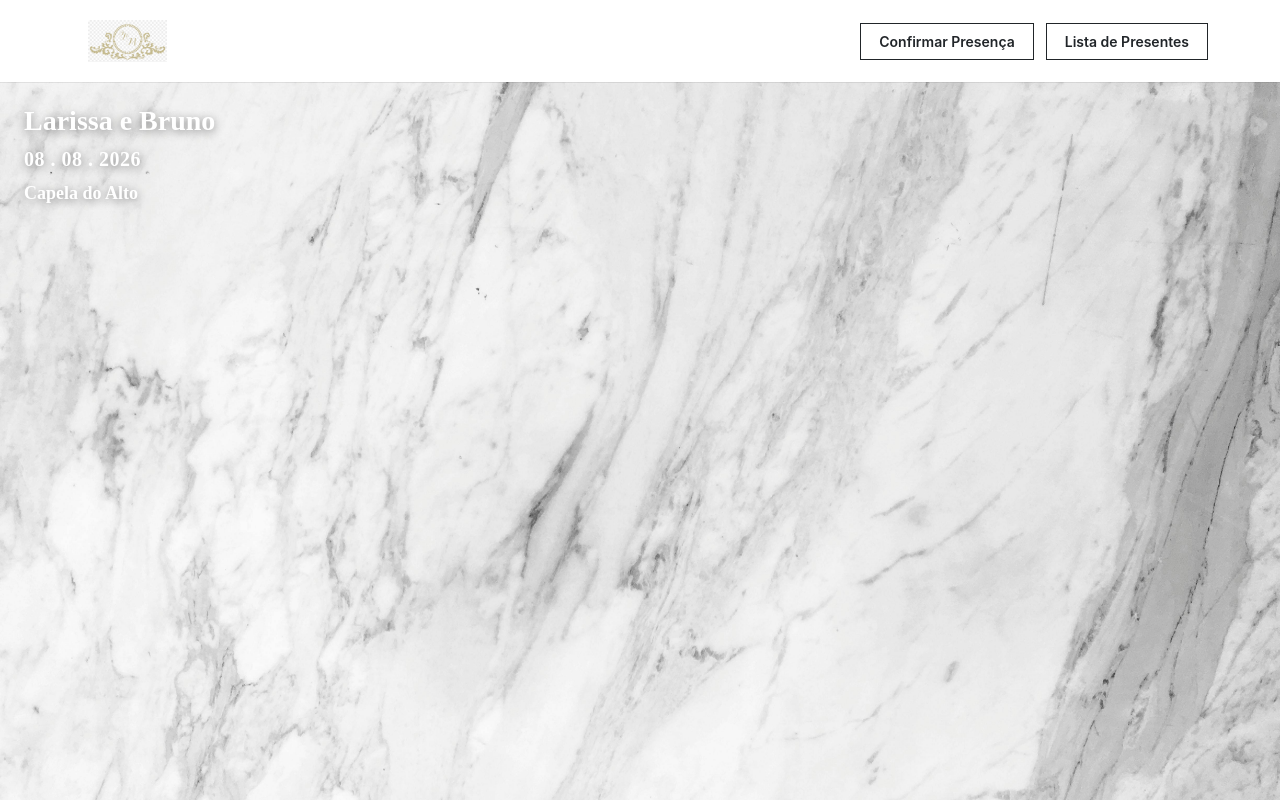
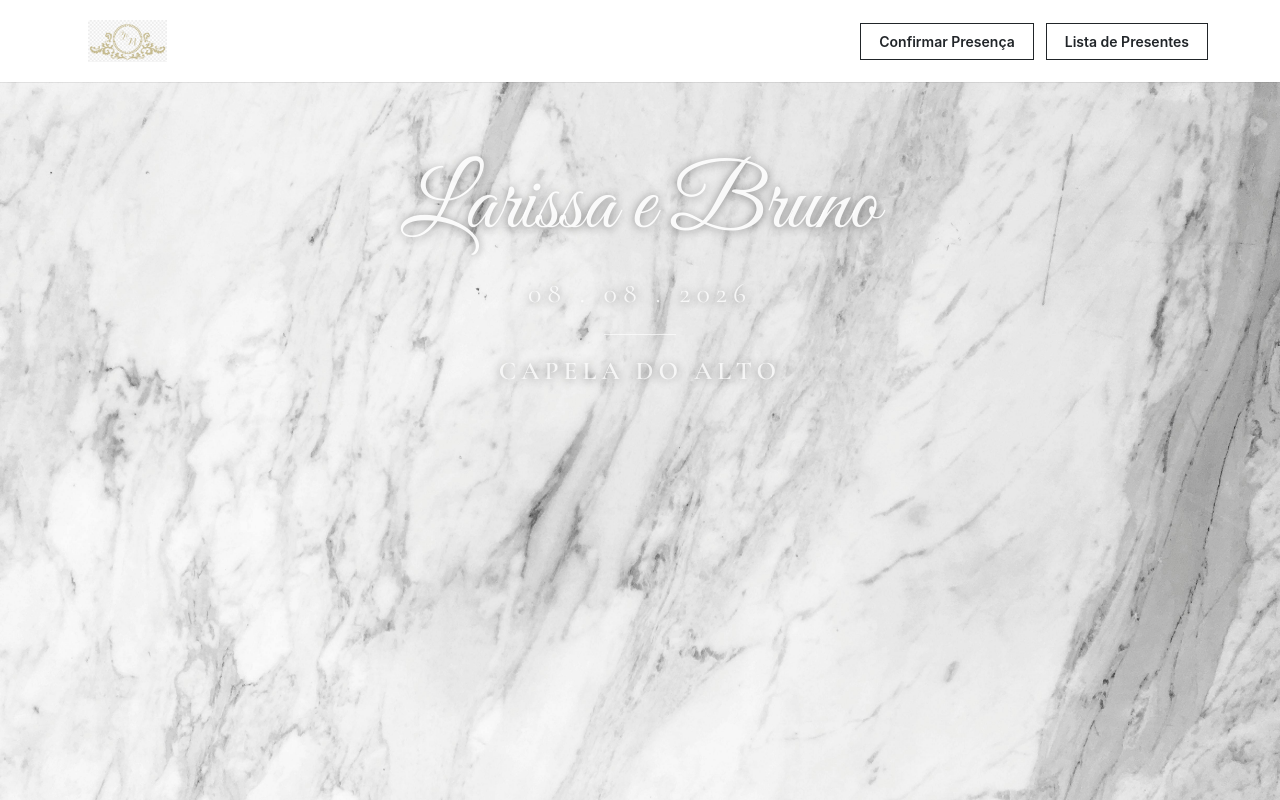
Before and after one commit to baradelbruno/wedding-ui, a React (Vite) app: page / in a window 1280 px wide. Shown: the top 800 px of the page. Built offline with nearby package versions, Linux system fonts and the light colour scheme; no server answers.

Commit message:
updated font and text

```diff
--- a/src/index.css
+++ b/src/index.css
@@ -1,3 +1,5 @@
+@import url('https://fonts.googleapis.com/css2?family=Cormorant+Garamond:wght@400;600&family=Great+Vibes&display=swap');
+
 * {
   margin: 0;
   padding: 0;
--- a/src/pages/HomePage.css
+++ b/src/pages/HomePage.css
@@ -43,33 +43,48 @@
 
 .hero-overlay {
   position: absolute;
-  top: 24px;
-  left: 24px;
+  top: 80px;
+  left: 50%;
+  transform: translateX(-50%);
   padding: 0;
   border-radius: 0;
   background: transparent;
-  color: #ffffff;
-  font-family: 'Brush Script MT', 'Segoe Script', 'Lucida Handwriting', cursive;
-  text-shadow: 0 2px 10px rgba(0, 0, 0, 0.45);
+  color: rgba(255, 255, 255, 0.92);
+  text-align: center;
+  font-family: 'Cormorant Garamond', Georgia, 'Times New Roman', serif;
+  text-shadow: 0 1px 10px rgba(0, 0, 0, 0.45);
+  pointer-events: none;
 }
 
 .hero-overlay-title {
-  font-size: 28px;
-  font-weight: 800;
-  line-height: 1.1;
+  font-family: 'Great Vibes', 'Brush Script MT', 'Segoe Script', cursive;
+  font-size: clamp(46px, 7vw, 96px);
+  font-weight: 400;
+  line-height: 1.02;
 }
 
 .hero-overlay-date {
-  margin-top: 6px;
-  font-size: 20px;
-  font-weight: 700;
-  letter-spacing: 0.5px;
+  margin-top: 18px;
+  font-size: clamp(18px, 2.2vw, 28px);
+  font-weight: 400;
+  letter-spacing: 6px;
+  color: rgba(255, 255, 255, 0.8);
+}
+
+.hero-overlay-divider {
+  width: 72px;
+  height: 1px;
+  margin: 18px auto 0;
+  background: rgba(255, 255, 255, 0.65);
 }
 
 .hero-overlay-place {
-  margin-top: 4px;
-  font-size: 18px;
-  font-weight: 700;
+  margin-top: 16px;
+  font-size: clamp(18px, 2vw, 26px);
+  font-weight: 600;
+  letter-spacing: 5px;
+  text-transform: uppercase;
+  color: rgba(255, 255, 255, 0.78);
 }
 
 /* Location Section */
@@ -161,22 +176,19 @@
   }
 
   .hero-overlay {
-    top: 16px;
-    left: 16px;
+    top: 72px;
+    left: 50%;
+    transform: translateX(-50%);
     padding: 0;
     border-radius: 0;
   }
 
-  .hero-overlay-title {
-    font-size: 20px;
-  }
-
   .hero-overlay-date {
-    font-size: 16px;
+    letter-spacing: 4px;
   }
 
   .hero-overlay-place {
-    font-size: 14px;
+    letter-spacing: 4px;
   }
 
   .location-section {
--- a/src/pages/HomePage.jsx
+++ b/src/pages/HomePage.jsx
@@ -53,6 +53,7 @@ function HomePage() {
           <div className="hero-overlay">
             <div className="hero-overlay-title">Larissa e Bruno</div>
             <div className="hero-overlay-date">08 . 08 . 2026</div>
+            <div className="hero-overlay-divider" />
             <div className="hero-overlay-place">Capela do Alto</div>
           </div>
         </div>
```
